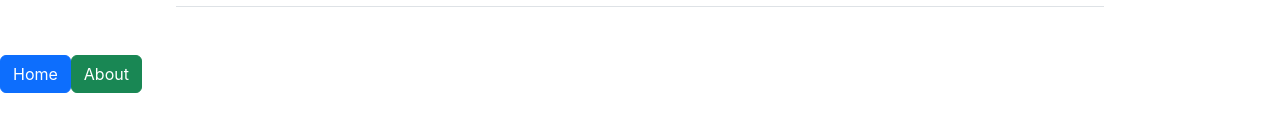
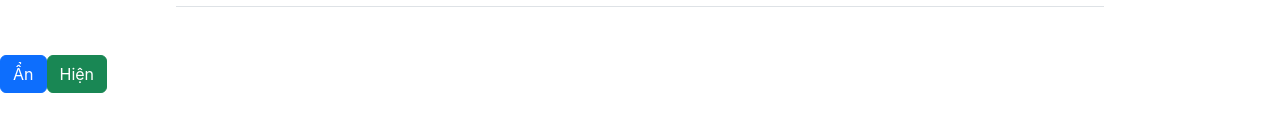
Before and after one commit to khaind99/github-router, an Angular app: page / in a window 1280 px wide. Shown: the part 492-624 px from the top of the page. Built offline with nearby package versions, Linux system fonts and the light colour scheme.

Commit message:
1 file modified

```diff
--- a/src/app/app.component.html
+++ b/src/app/app.component.html
@@ -72,7 +72,7 @@
         <td>{{ item.last }}</td>
         <td>{{ item.handle }}</td>
         <td>
-          <img class="image-product" [src]="item.image" />
+          <img class="image-product" [src]="item.image"/>
         </td>
         <td>{{ item.icon }}</td>
       </tr>
@@ -87,17 +87,17 @@
 >
   Click
 </button>
-<button type="button" class="btn btn-outline-secondary">Free</button> -->
+<button type="button" class="btn btn-outline-secondary">Free</button>
 
-<!-- <app-child></app-child> -->
+   <app-child></app-child> -->
 <app-giohang *ngIf="isClickedAbout"></app-giohang>
 
 <div class="router">
   <router-outlet></router-outlet>
 </div>
 <button type="button" class="btn btn-primary" (click)="clickHome()">
-  Home
+ Ẩn
 </button>
 <button type="button" class="btn btn-success" (click)="clickAbout()">
-  About
+  Hiện
 </button>
```
